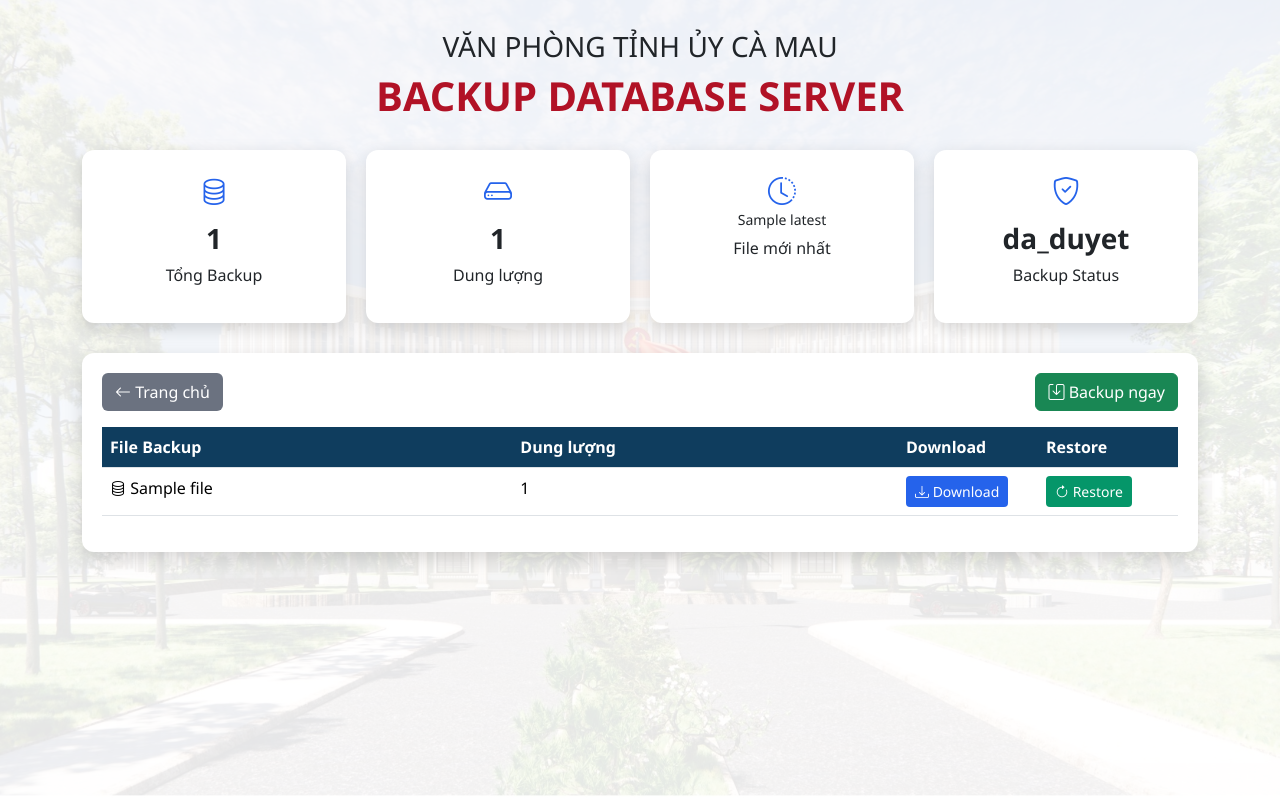
After one commit to conkiencon2016-max/quanly-xe, a Flask app: template templates/backup_manager.html in a window 1280 px wide. The commit adds this page. Run offline with Flask 3, Linux system fonts and the light colour scheme; the template is opened without the code that fills it: most values are stand-ins (such as "Sample title", 1, 10 or a date in 2020).

Commit message:
Add files via upload

```diff
--- /dev/null
+++ b/templates/backup_manager.html
@@ -0,0 +1,257 @@
+<!DOCTYPE html>
+<html lang="vi">
+<head>
+
+<meta charset="utf-8">
+<title>Backup Server</title>
+<meta name="viewport" content="width=device-width, initial-scale=1">
+
+<link href="https://cdn.jsdelivr.net/npm/bootstrap@5.3.2/dist/css/bootstrap.min.css" rel="stylesheet">
+<link href="https://cdn.jsdelivr.net/npm/bootstrap-icons/font/bootstrap-icons.css" rel="stylesheet">
+
+<style>
+
+body{
+font-family:Segoe UI,Arial;
+margin:0;
+background:url("/static/tru_so.jpg") center/cover fixed;
+}
+
+.overlay{
+min-height:100vh;
+background:rgba(255,255,255,0.9);
+padding:30px;
+}
+
+.header{
+text-align:center;
+margin-bottom:30px;
+}
+
+.header h1{
+color:#B11226;
+font-weight:700;
+}
+
+.dashboard{
+display:grid;
+grid-template-columns:repeat(auto-fit,minmax(200px,1fr));
+gap:20px;
+margin-bottom:30px;
+}
+
+.card-stat{
+
+background:white;
+border-radius:12px;
+padding:20px;
+box-shadow:0 6px 18px rgba(0,0,0,0.15);
+transition:0.2s;
+}
+
+.card-stat:hover{
+transform:translateY(-4px);
+}
+
+.card-stat i{
+font-size:28px;
+color:#2563EB;
+}
+
+.card-stat h3{
+margin-top:10px;
+font-weight:700;
+}
+
+.table-card{
+
+background:white;
+border-radius:12px;
+padding:20px;
+box-shadow:0 6px 18px rgba(0,0,0,0.15);
+
+}
+
+.table th{
+background:#0F3D5E;
+color:white;
+}
+
+.btn-download{
+background:#2563EB;
+color:white;
+}
+
+.btn-restore{
+background:#059669;
+color:white;
+}
+
+.btn-back{
+background:#6B7280;
+color:white;
+}
+
+.progress{
+height:8px;
+}
+
+</style>
+</head>
+
+<body>
+
+<div class="overlay">
+
+<div class="container">
+
+<div class="header">
+<h3>VĂN PHÒNG TỈNH ỦY CÀ MAU</h3>
+<h1>BACKUP DATABASE SERVER</h1>
+</div>
+
+<!-- Dashboard -->
+
+<div class="dashboard">
+
+<div class="card-stat text-center">
+<i class="bi bi-database"></i>
+<h3>{{ total_files }}</h3>
+<p>Tổng Backup</p>
+</div>
+
+<div class="card-stat text-center">
+<i class="bi bi-hdd"></i>
+<h3>{{ total_size }}</h3>
+<p>Dung lượng</p>
+</div>
+
+<div class="card-stat text-center">
+<i class="bi bi-clock-history"></i>
+<h6 style="font-size:14px">{{ latest }}</h6>
+<p>File mới nhất</p>
+</div>
+
+<div class="card-stat text-center">
+<i class="bi bi-shield-check"></i>
+<h3>{{ status }}</h3>
+<p>Backup Status</p>
+</div>
+
+</div>
+
+
+<!-- Table -->
+
+<div class="table-card">
+
+<div class="d-flex justify-content-between mb-3">
+
+<a href="/" class="btn btn-back">
+
+<i class="bi bi-arrow-left"></i>
+Trang chủ
+
+</a>
+
+<a href="/backup_now" class="btn btn-success">
+
+<i class="bi bi-save"></i>
+Backup ngay
+
+</a>
+
+</div>
+
+<table class="table table-hover">
+
+<thead>
+
+<tr>
+
+<th>File Backup</th>
+<th>Dung lượng</th>
+<th width="140">Download</th>
+<th width="140">Restore</th>
+
+</tr>
+
+</thead>
+
+<tbody>
+
+{% if files %}
+
+{% for f in files %}
+
+<tr>
+
+<td>
+
+<i class="bi bi-database"></i>
+{{ f.name }}
+
+</td>
+
+<td>
+
+{{ f.size }}
+
+</td>
+
+<td>
+
+<a href="/download_backup/{{ f.name }}"
+class="btn btn-download btn-sm">
+
+<i class="bi bi-download"></i>
+Download
+
+</a>
+
+</td>
+
+<td>
+
+<a href="/restore_backup/{{ f.name }}"
+class="btn btn-restore btn-sm"
+
+onclick="return confirm('Bạn chắc chắn muốn khôi phục database này?')">
+
+<i class="bi bi-arrow-clockwise"></i>
+Restore
+
+</a>
+
+</td>
+
+</tr>
+
+{% endfor %}
+
+{% else %}
+
+<tr>
+
+<td colspan="4" class="text-center text-muted">
+
+Chưa có file backup
+
+</td>
+
+</tr>
+
+{% endif %}
+
+</tbody>
+
+</table>
+
+</div>
+
+</div>
+
+</div>
+
+</body>
+</html>
```
Also changed, not shown: templates/yeu_cau_dieu_xe1.html (+60 -0 lines).
